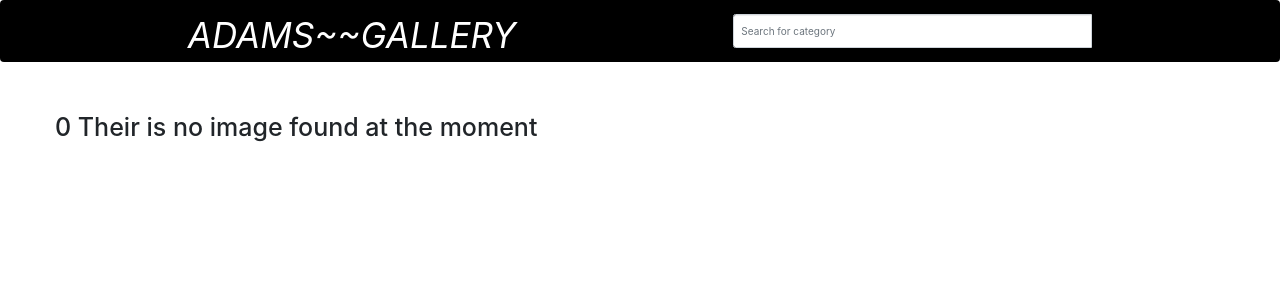
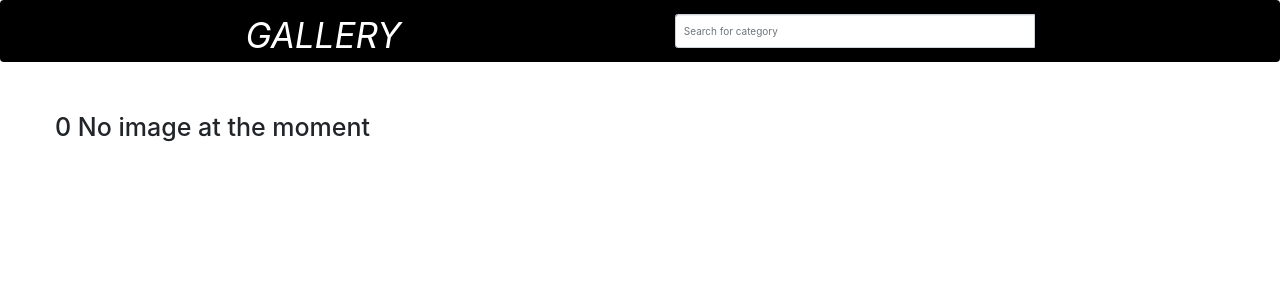
Before and after one commit to Thuotracy/gallery-app, a Django app: page /search/ in a window 1280 px wide. Shown: the top 300 px of the page. Run offline with Django 4.2, Linux system fonts and the light colour scheme; some libraries are stand-ins or nearby versions.

```diff
--- a/Yussuf/apps.py
+++ /dev/null
@@ -1,5 +0,0 @@
-from django.apps import AppConfig
-
-
-class YussufConfig(AppConfig):
-    name = 'Yussuf'
--- a/gallery/settings.py
+++ b/gallery/settings.py
@@ -40,7 +40,7 @@ INSTALLED_APPS = [
     'django.contrib.sessions',
     'django.contrib.messages',
     'django.contrib.staticfiles',
-    'Yussuf',
+    'tracy',
     'bootstrap3',
     'gallery',
 ]
--- a/gallery/urls.py
+++ b/gallery/urls.py
@@ -18,5 +18,5 @@ from django.contrib import admin
 
 urlpatterns = [
     url(r'^admin/', admin.site.urls),
-    url(r'^',include('Yussuf.urls'))
+    url(r'^',include('tracy.urls'))
 ]
--- /dev/null
+++ b/tracy/apps.py
@@ -0,0 +1,5 @@
+from django.apps import AppConfig
+
+
+class tracyConfig(AppConfig):
+    name = 'tracy'
--- a/Yussuf/models.py
+++ b/tracy/models.py
@@ -44,7 +44,7 @@ class Image(models.Model):
         self.save()
 
     def delete_image():
-        self.delete()
+         self.delete()
 
     @classmethod
     def all_images(cls):
--- a/Yussuf/templates/navbar.html
+++ b/tracy/templates/navbar.html
@@ -1,6 +1,6 @@
 <nav class="navbar navbar-dark transparent justify-content-between" style="background-color: black; height: 100%;">
 
-  <a class="navbar-brand" style="color: white; font-size: 35px; font-style: italic; text-align: center;" href="/">ADAMS~~GALLERY</a>
+  <a class="navbar-brand" style="color: white; font-size: 35px; font-style: italic; text-align: center;" href="/">GALLERY</a>
 
   <div class="col-sm-4 col-md-4 navbar-right">
 
--- a/Yussuf/templates/pictures/base.html
+++ b/tracy/templates/pictures/base.html
@@ -10,7 +10,7 @@
   {% if title %}
   <title>Gallery - {{title}}</title>
   {% else %}
-    <title> Adams~~Gallery</title>
+    <title>Gallery</title>
   {% endif %}
 </head>
 
--- a/Yussuf/templates/pictures/search.html
+++ b/tracy/templates/pictures/search.html
@@ -10,7 +10,7 @@
         <h2>Found {{ category|length }} of searched term {{message}}</h2>
         {% else%}
         <div class="row" style="padding-top: 30px;">
-            <h1>{{images|length}} {{category|capfirst}} Their is no image found at the moment</h1>
+            <h1>{{images|length}} {{category|capfirst}} No image at the moment</h1>
         </div>
         {% endif %}
         <div class="row">
```
Also changed, not shown: tracy/__init__.py (added), tracy/admin.py (renamed from Yussuf/admin.py), tracy/migrations/0001_initial.py, tracy/migrations/__init__.py (added), tracy/static/css/index.css (renamed from Yussuf/static/css/index.css), tracy/templates/pictures/index.html (renamed from Yussuf/templates/pictures/index.html), tracy/templates/pictures/location.html (renamed from Yussuf/templates/pictures/location.html), tracy/tests.py (renamed from Yussuf/tests.py), tracy/urls.py (renamed from Yussuf/urls.py), tracy/views.py (renamed from Yussuf/views.py).
